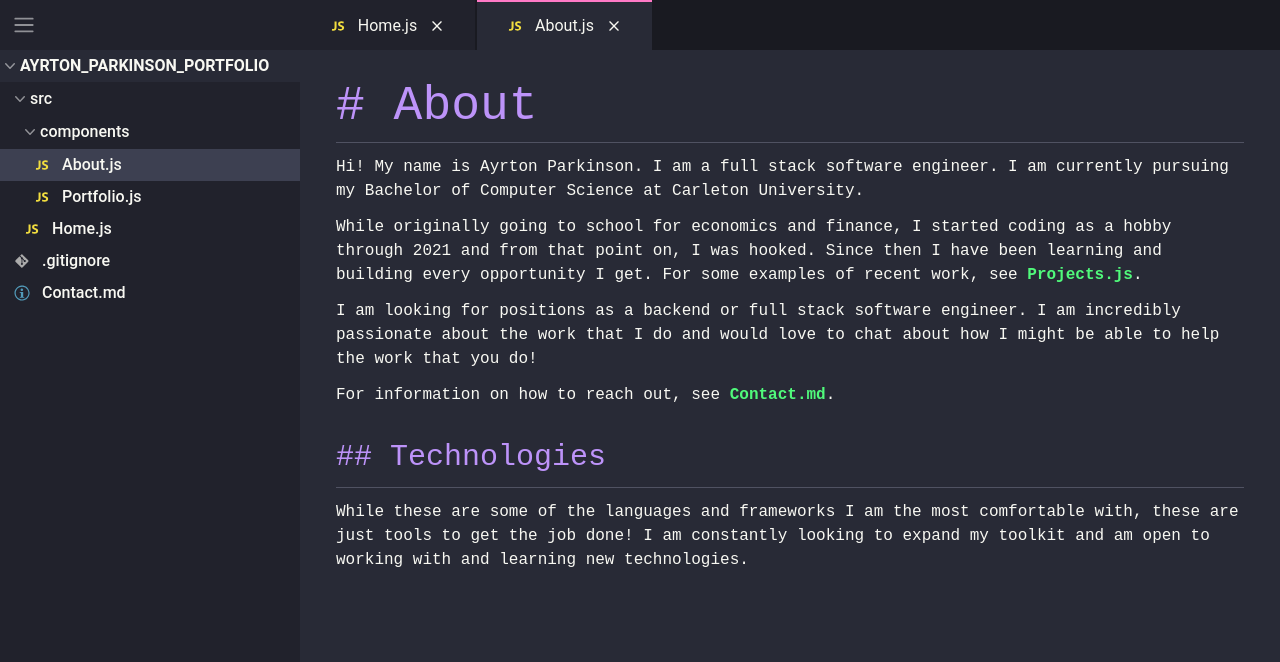
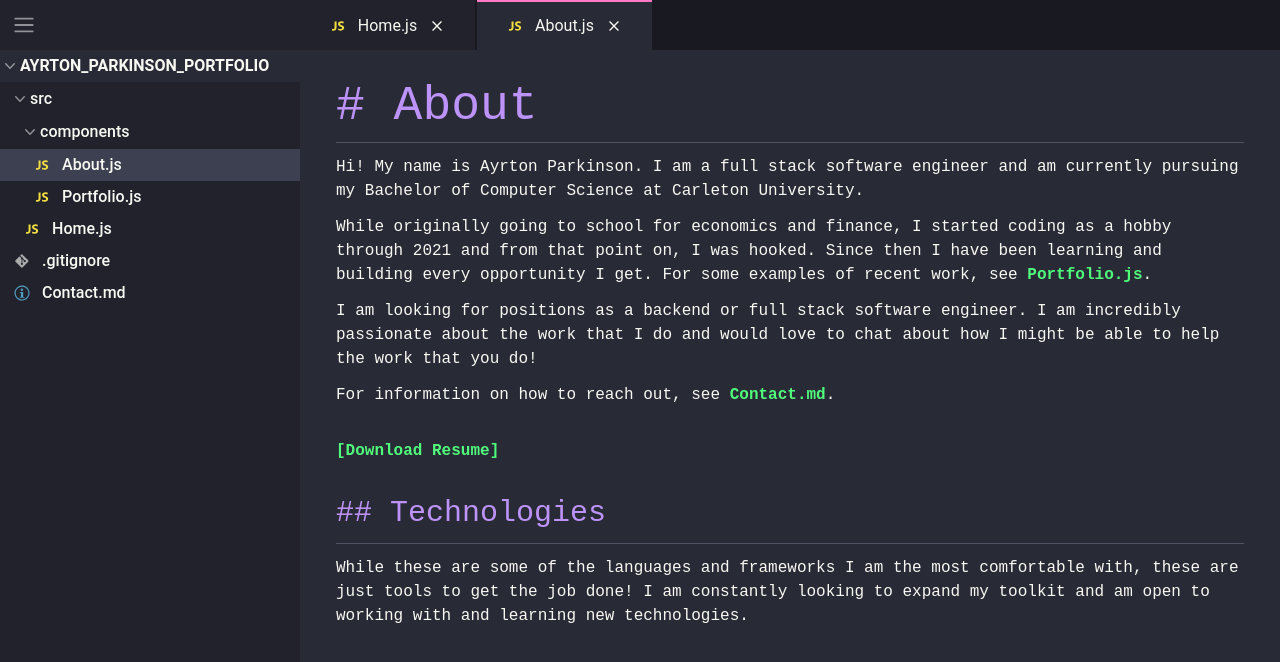
Before and after one commit to ayrt-n/portfolio, a React (Create React App) app: page / in a window 1280 px wide. Both pictures are taken after a click on the button "About.js". Shown: the top 662 px of the page. Built offline with nearby package versions, Linux system fonts and the light colour scheme.

Commit message:
Add download cv link

```diff
--- a/src/components/About.js
+++ b/src/components/About.js
@@ -10,10 +10,14 @@ function About() {
       <Section>
         <MarkdownHeader headingLevel="1" text="About" className="text-3xl md:text-5xl" />
         <LineBreak />
-        <Text>Hi! My name is Ayrton Parkinson. I am a full stack software engineer. I am currently pursuing my Bachelor of Computer Science at Carleton University.</Text>
-        <Text>While originally going to school for economics and finance, I started coding as a hobby through 2021 and from that point on, I was hooked. Since then I have been learning and building every opportunity I get. For some examples of recent work, see <span className="text-green font-bold">Projects.js</span>.</Text>
+        <Text>Hi! My name is Ayrton Parkinson. I am a full stack software engineer and am currently pursuing my Bachelor of Computer Science at Carleton University.</Text>
+        <Text>While originally going to school for economics and finance, I started coding as a hobby through 2021 and from that point on, I was hooked. Since then I have been learning and building every opportunity I get. For some examples of recent work, see <span className="text-green font-bold">Portfolio.js</span>.</Text>
         <Text>I am looking for positions as a backend or full stack software engineer. I am incredibly passionate about the work that I do and would love to chat about how I might be able to help the work that you do!</Text>
         <Text>For information on how to reach out, see <span className="font-bold text-green">Contact.md</span>.</Text>
+      </Section>
+
+      <Section>
+        <button className="font-bold text-green hover:bg-green-highlight">[Download Resume]</button>
       </Section>
 
       <Section>
```
